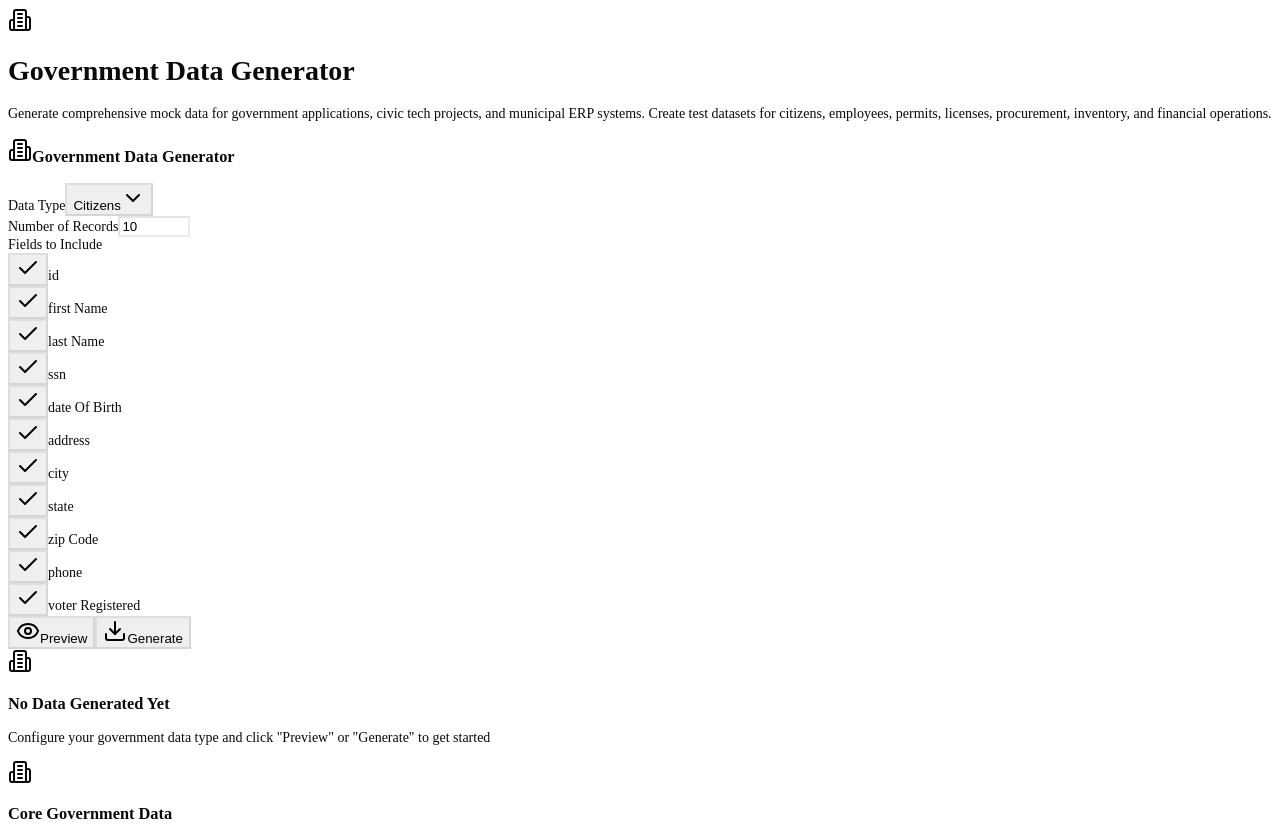
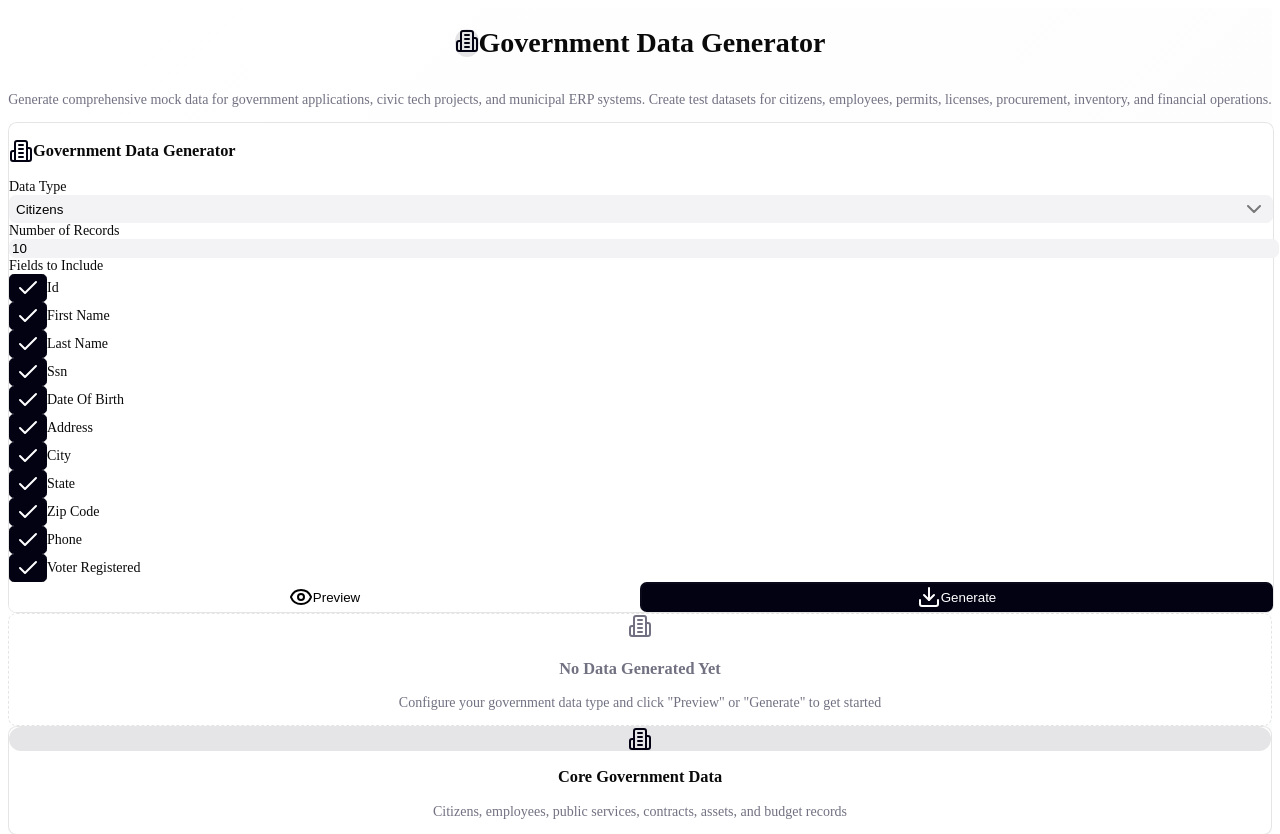
Before and after one commit to stevie2codes/gov-data-generator, a React (Vite) app in the folder my-mock/: page / in a window 1280 px wide. Shown: the top 834 px of the page. Built offline with nearby package versions, Linux system fonts and the light colour scheme.

Commit message:
remove duplicate global css file

```diff
--- a/my-mock/src/styles/globals.css
+++ b/my-mock/src/styles/globals.css
@@ -1,5 +1,7 @@
 @custom-variant dark (&:is(.dark *));
-
+@tailwind base;
+@tailwind components;
+@tailwind utilities;
 :root {
   --font-size: 14px;
   --background: #ffffff;
--- a/my-mock/styles/globals.css
+++ /dev/null
@@ -1,189 +0,0 @@
-@custom-variant dark (&:is(.dark *));
-
-:root {
-  --font-size: 14px;
-  --background: #ffffff;
-  --foreground: oklch(0.145 0 0);
-  --card: #ffffff;
-  --card-foreground: oklch(0.145 0 0);
-  --popover: oklch(1 0 0);
-  --popover-foreground: oklch(0.145 0 0);
-  --primary: #030213;
-  --primary-foreground: oklch(1 0 0);
-  --secondary: oklch(0.95 0.0058 264.53);
-  --secondary-foreground: #030213;
-  --muted: #ececf0;
-  --muted-foreground: #717182;
-  --accent: #e9ebef;
-  --accent-foreground: #030213;
-  --destructive: #d4183d;
-  --destructive-foreground: #ffffff;
-  --border: rgba(0, 0, 0, 0.1);
-  --input: transparent;
-  --input-background: #f3f3f5;
-  --switch-background: #cbced4;
-  --font-weight-medium: 500;
-  --font-weight-normal: 400;
-  --ring: oklch(0.708 0 0);
-  --chart-1: oklch(0.646 0.222 41.116);
-  --chart-2: oklch(0.6 0.118 184.704);
-  --chart-3: oklch(0.398 0.07 227.392);
-  --chart-4: oklch(0.828 0.189 84.429);
-  --chart-5: oklch(0.769 0.188 70.08);
-  --radius: 0.625rem;
-  --sidebar: oklch(0.985 0 0);
-  --sidebar-foreground: oklch(0.145 0 0);
-  --sidebar-primary: #030213;
-  --sidebar-primary-foreground: oklch(0.985 0 0);
-  --sidebar-accent: oklch(0.97 0 0);
-  --sidebar-accent-foreground: oklch(0.205 0 0);
-  --sidebar-border: oklch(0.922 0 0);
-  --sidebar-ring: oklch(0.708 0 0);
-}
-
-.dark {
-  --background: oklch(0.145 0 0);
-  --foreground: oklch(0.985 0 0);
-  --card: oklch(0.145 0 0);
-  --card-foreground: oklch(0.985 0 0);
-  --popover: oklch(0.145 0 0);
-  --popover-foreground: oklch(0.985 0 0);
-  --primary: oklch(0.985 0 0);
-  --primary-foreground: oklch(0.205 0 0);
-  --secondary: oklch(0.269 0 0);
-  --secondary-foreground: oklch(0.985 0 0);
-  --muted: oklch(0.269 0 0);
-  --muted-foreground: oklch(0.708 0 0);
-  --accent: oklch(0.269 0 0);
-  --accent-foreground: oklch(0.985 0 0);
-  --destructive: oklch(0.396 0.141 25.723);
-  --destructive-foreground: oklch(0.637 0.237 25.331);
-  --border: oklch(0.269 0 0);
-  --input: oklch(0.269 0 0);
-  --ring: oklch(0.439 0 0);
-  --font-weight-medium: 500;
-  --font-weight-normal: 400;
-  --chart-1: oklch(0.488 0.243 264.376);
-  --chart-2: oklch(0.696 0.17 162.48);
-  --chart-3: oklch(0.769 0.188 70.08);
-  --chart-4: oklch(0.627 0.265 303.9);
-  --chart-5: oklch(0.645 0.246 16.439);
-  --sidebar: oklch(0.205 0 0);
-  --sidebar-foreground: oklch(0.985 0 0);
-  --sidebar-primary: oklch(0.488 0.243 264.376);
-  --sidebar-primary-foreground: oklch(0.985 0 0);
-  --sidebar-accent: oklch(0.269 0 0);
-  --sidebar-accent-foreground: oklch(0.985 0 0);
-  --sidebar-border: oklch(0.269 0 0);
-  --sidebar-ring: oklch(0.439 0 0);
-}
-
-@theme inline {
-  --color-background: var(--background);
-  --color-foreground: var(--foreground);
-  --color-card: var(--card);
-  --color-card-foreground: var(--card-foreground);
-  --color-popover: var(--popover);
-  --color-popover-foreground: var(--popover-foreground);
-  --color-primary: var(--primary);
-  --color-primary-foreground: var(--primary-foreground);
-  --color-secondary: var(--secondary);
-  --color-secondary-foreground: var(--secondary-foreground);
-  --color-muted: var(--muted);
-  --color-muted-foreground: var(--muted-foreground);
-  --color-accent: var(--accent);
-  --color-accent-foreground: var(--accent-foreground);
-  --color-destructive: var(--destructive);
-  --color-destructive-foreground: var(--destructive-foreground);
-  --color-border: var(--border);
-  --color-input: var(--input);
-  --color-input-background: var(--input-background);
-  --color-switch-background: var(--switch-background);
-  --color-ring: var(--ring);
-  --color-chart-1: var(--chart-1);
-  --color-chart-2: var(--chart-2);
-  --color-chart-3: var(--chart-3);
-  --color-chart-4: var(--chart-4);
-  --color-chart-5: var(--chart-5);
-  --radius-sm: calc(var(--radius) - 4px);
-  --radius-md: calc(var(--radius) - 2px);
-  --radius-lg: var(--radius);
-  --radius-xl: calc(var(--radius) + 4px);
-  --color-sidebar: var(--sidebar);
-  --color-sidebar-foreground: var(--sidebar-foreground);
-  --color-sidebar-primary: var(--sidebar-primary);
-  --color-sidebar-primary-foreground: var(--sidebar-primary-foreground);
-  --color-sidebar-accent: var(--sidebar-accent);
-  --color-sidebar-accent-foreground: var(--sidebar-accent-foreground);
-  --color-sidebar-border: var(--sidebar-border);
-  --color-sidebar-ring: var(--sidebar-ring);
-}
-
-@layer base {
-  * {
-    @apply border-border outline-ring/50;
-  }
-
-  body {
-    @apply bg-background text-foreground;
-  }
-}
-
-/**
- * Base typography. This is not applied to elements which have an ancestor with a Tailwind text class.
- */
-@layer base {
-  :where(:not(:has([class*=" text-"]), :not(:has([class^="text-"])))) {
-    h1 {
-      font-size: var(--text-2xl);
-      font-weight: var(--font-weight-medium);
-      line-height: 1.5;
-    }
-
-    h2 {
-      font-size: var(--text-xl);
-      font-weight: var(--font-weight-medium);
-      line-height: 1.5;
-    }
-
-    h3 {
-      font-size: var(--text-lg);
-      font-weight: var(--font-weight-medium);
-      line-height: 1.5;
-    }
-
-    h4 {
-      font-size: var(--text-base);
-      font-weight: var(--font-weight-medium);
-      line-height: 1.5;
-    }
-
-    p {
-      font-size: var(--text-base);
-      font-weight: var(--font-weight-normal);
-      line-height: 1.5;
-    }
-
-    label {
-      font-size: var(--text-base);
-      font-weight: var(--font-weight-medium);
-      line-height: 1.5;
-    }
-
-    button {
-      font-size: var(--text-base);
-      font-weight: var(--font-weight-medium);
-      line-height: 1.5;
-    }
-
-    input {
-      font-size: var(--text-base);
-      font-weight: var(--font-weight-normal);
-      line-height: 1.5;
-    }
-  }
-}
-
-html {
-  font-size: var(--font-size);
-}
```
